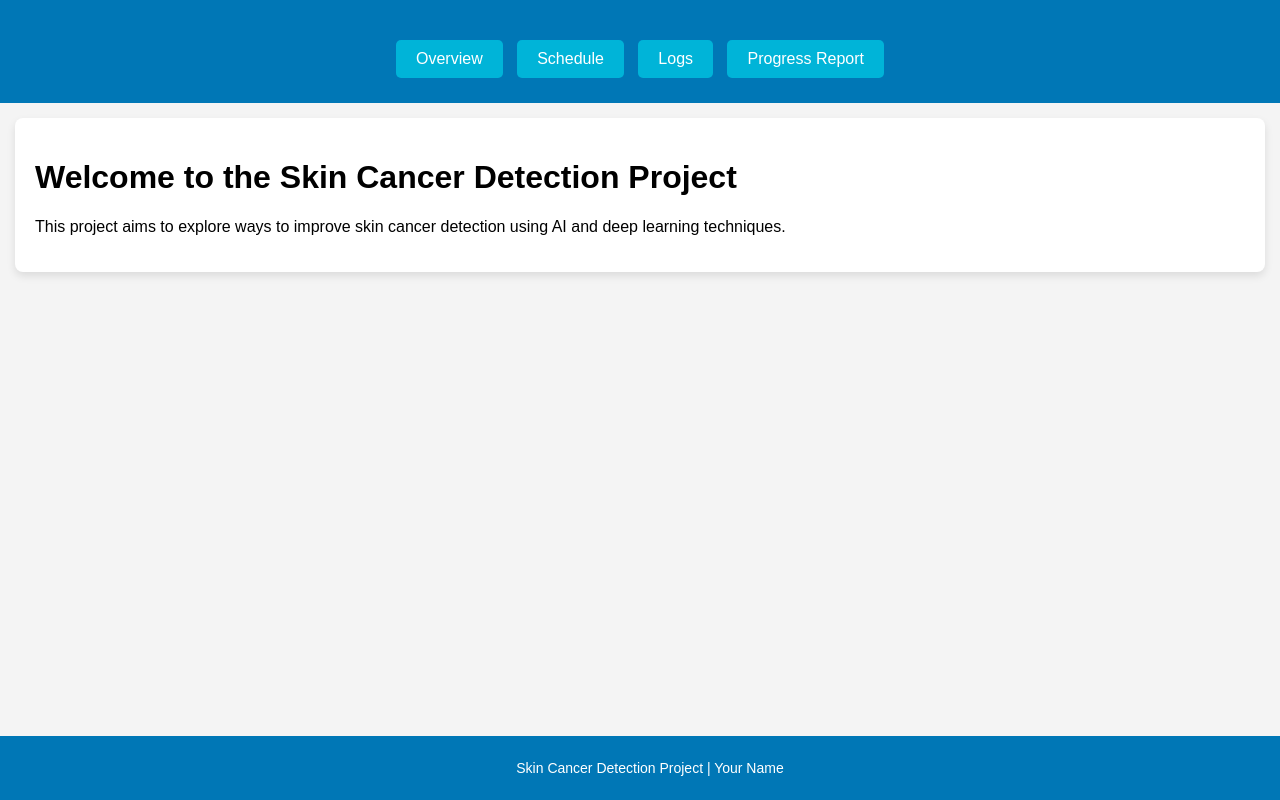
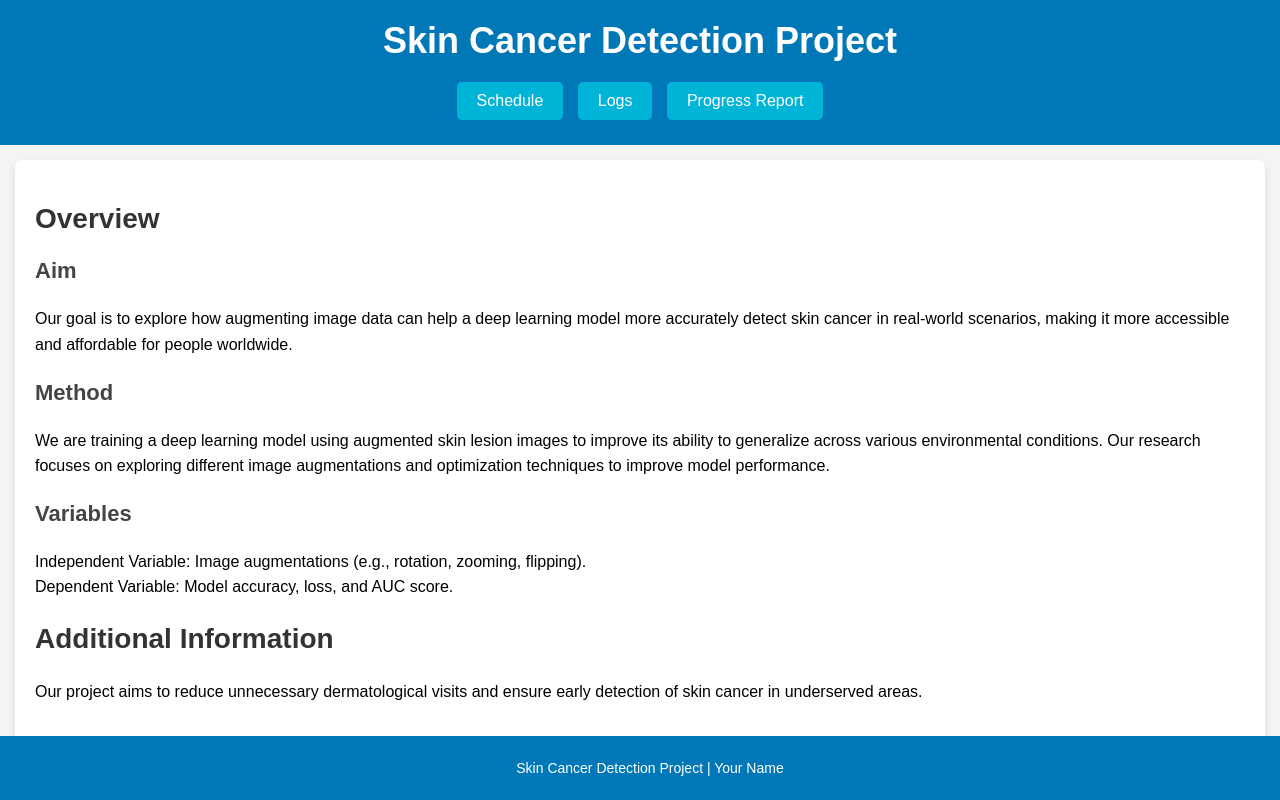
Before and after one commit to Zimoxie2008/skin-cancer-detection, a plain HTML site: page index.html in a window 1280 px wide. Drawn offline with Linux system fonts and the light colour scheme.

Commit message:
Update index.html

```diff
--- a/index.html
+++ b/index.html
@@ -8,8 +8,8 @@
 </head>
 <body>
     <header>
+        <h1>Skin Cancer Detection Project</h1>
         <div class="nav">
-            <button onclick="window.location.href = 'overview.html';">Overview</button>
             <button onclick="window.location.href = 'schedule.html';">Schedule</button>
             <button onclick="window.location.href = 'logs.html';">Logs</button>
             <button onclick="window.location.href = 'progress.html';">Progress Report</button>
@@ -17,8 +17,31 @@
     </header>
 
     <main>
-        <h1>Welcome to the Skin Cancer Detection Project</h1>
-        <p>This project aims to explore ways to improve skin cancer detection using AI and deep learning techniques.</p>
+        <!-- Overview Section -->
+        <section id="overview">
+            <h2>Overview</h2>
+            <div id="aim">
+                <h3>Aim</h3>
+                <p>Our goal is to explore how augmenting image data can help a deep learning model more accurately detect skin cancer in real-world scenarios, making it more accessible and affordable for people worldwide.</p>
+            </div>
+
+            <div id="method">
+                <h3>Method</h3>
+                <p>We are training a deep learning model using augmented skin lesion images to improve its ability to generalize across various environmental conditions. Our research focuses on exploring different image augmentations and optimization techniques to improve model performance.</p>
+            </div>
+
+            <div id="variables">
+                <h3>Variables</h3>
+                <p>Independent Variable: Image augmentations (e.g., rotation, zooming, flipping). <br>
+                   Dependent Variable: Model accuracy, loss, and AUC score.</p>
+            </div>
+        </section>
+
+        <!-- Other Sections (optional) -->
+        <section id="other-info">
+            <h2>Additional Information</h2>
+            <p>Our project aims to reduce unnecessary dermatological visits and ensure early detection of skin cancer in underserved areas.</p>
+        </section>
     </main>
 
     <footer>
@@ -26,3 +49,4 @@
     </footer>
 </body>
 </html>
+>
```
